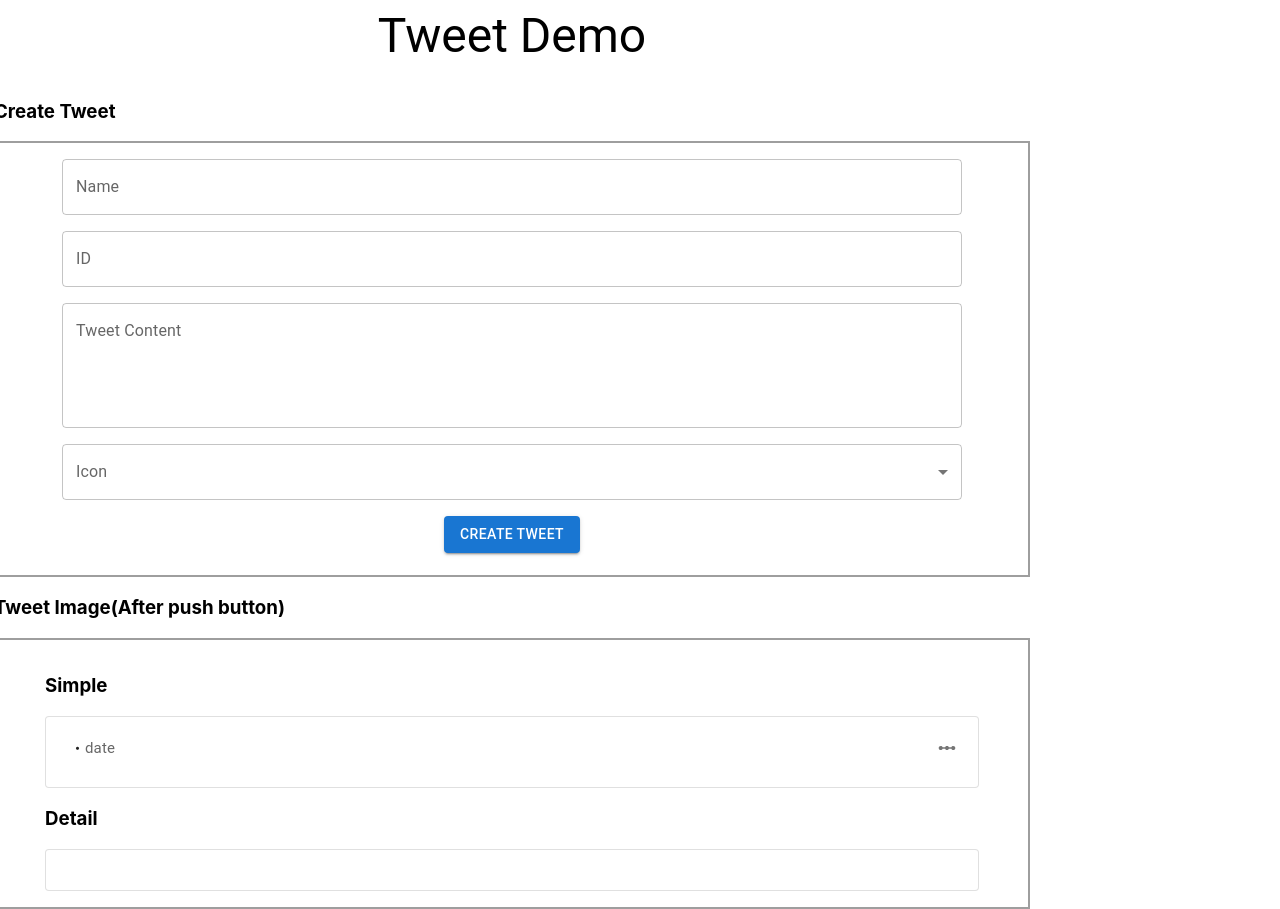
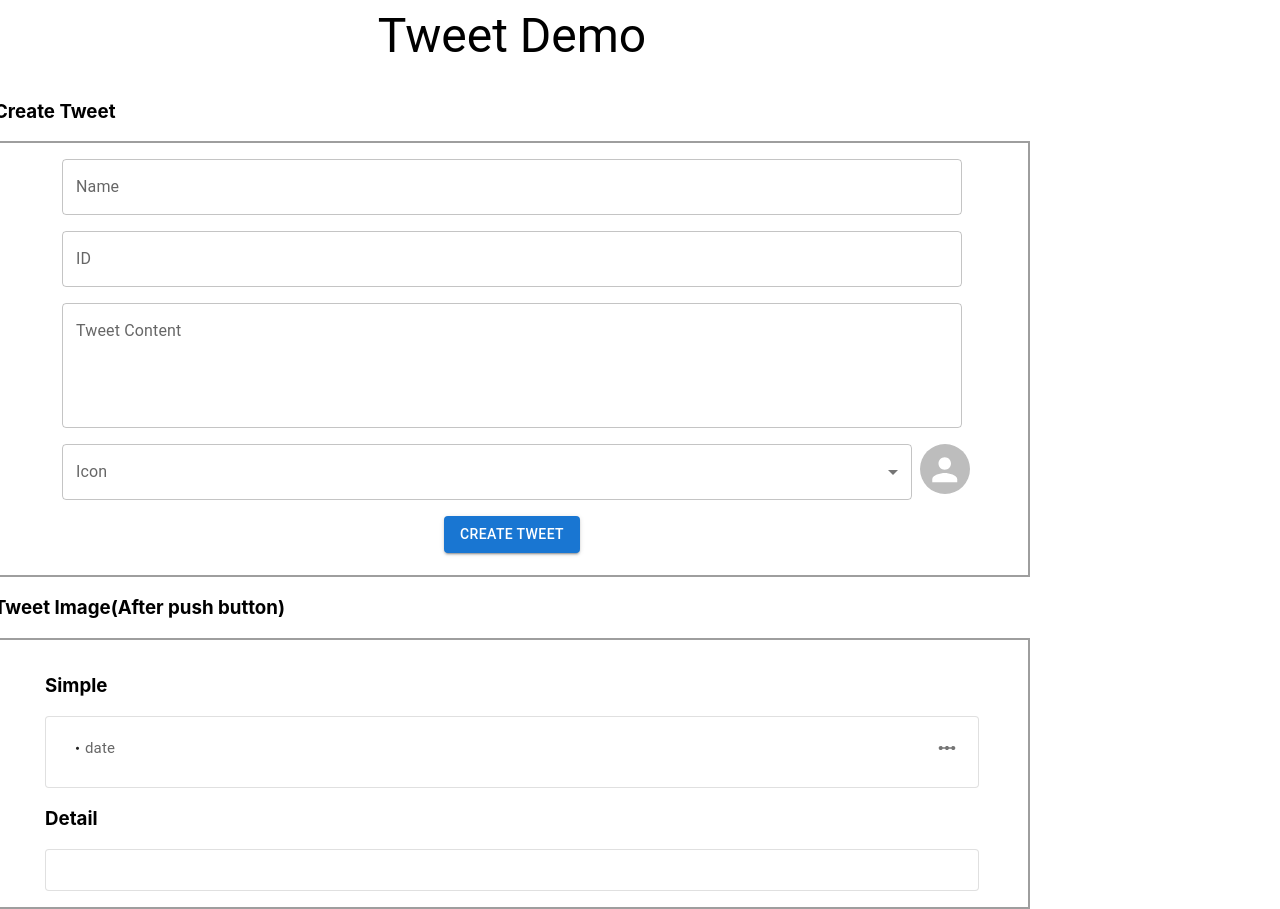
Before and after one commit to m2mt-l/Twitter_Demo, a React (Create React App) app: page / in a window 1280 px wide. Built offline with nearby package versions, Linux system fonts and the light colour scheme.

Commit message:
add icon images

```diff
--- /dev/null
+++ b/src/components/Icon.tsx
@@ -0,0 +1,13 @@
+import React, { FC } from "react";
+import Avatar from "@mui/material/Avatar";
+import { TweetInfo } from "../model/tweetInfo";
+
+const Icon: FC<TweetInfo> = (props) => {
+    return (
+        <div>
+            <Avatar src={props.iconUrl} sx={{ width: 50, height: 50 }} />
+        </div>
+    );
+};
+
+export default Icon;
--- a/src/components/MainPage.tsx
+++ b/src/components/MainPage.tsx
@@ -39,7 +39,11 @@ const MainPage: FC = () => {
                 }}
             >
                 <Header />
-                <TextArea handleTextChange={handleTextChange} handleIconChange={handleIconChange} />
+                <TextArea
+                    handleTextChange={handleTextChange}
+                    handleIconChange={handleIconChange}
+                    props={tweetInfo}
+                />
                 <TweetImage {...tweetInfo} />
             </Box>
         </div>
--- a/src/components/TextArea.tsx
+++ b/src/components/TextArea.tsx
@@ -7,12 +7,16 @@ import MenuItem from "@mui/material/MenuItem";
 import FormControl from "@mui/material/FormControl";
 import Select, { SelectChangeEvent } from "@mui/material/Select";
 import { iconImageUrl } from "../data/iconImageUrl";
+import Icon from "./Icon";
+import { TweetInfo } from "../model/tweetInfo";
 
 const TextArea: FC<{
     handleTextChange: (event: ChangeEvent<HTMLInputElement>) => void;
     handleIconChange: (event: SelectChangeEvent) => void;
-}> = ({ handleTextChange, handleIconChange }) => {
+    props: TweetInfo;
+}> = ({ handleTextChange, handleIconChange, props }) => {
     const defaultString = "";
+    const IconUrl = props;
 
     return (
         <div>
@@ -59,7 +63,13 @@ const TextArea: FC<{
                     onChange={handleTextChange}
                     defaultValue={defaultString}
                 />
-                <FormControl sx={{ mx: 1, width: "90%" }}>
+                <Box
+                    sx={{
+                        display: "flex",
+                        justifyContent: "between",
+                    }}
+                >
+                    <FormControl sx={{ mx: 1, width: "850px" }}>
                         <InputLabel id="demo-simple-select-label">Icon</InputLabel>
                         <Select
                             labelId="demo-simple-select-label"
@@ -74,6 +84,8 @@ const TextArea: FC<{
                             <MenuItem value={iconImageUrl.Original}>Original</MenuItem>
                         </Select>
                     </FormControl>
+                    <Icon {...props} />
+                </Box>
                 <Button variant="contained">Create Tweet</Button>
             </Box>
         </div>
--- a/src/data/iconImageUrl.ts
+++ b/src/data/iconImageUrl.ts
@@ -1,7 +1,10 @@
 import { IconUrl } from "../model/iconUrl";
+import twitterIcon from "../assets/twitter.png";
+import recursionIcon from "../assets/Recursion.jpg";
+import originalIcon from "../assets/original.jpg";
 
 export const iconImageUrl: IconUrl = {
-    Twitter: "twitter.jpg",
-    Recursion: "recursion.jpg",
-    Original: "original.jpg",
+    Twitter: twitterIcon,
+    Recursion: recursionIcon,
+    Original: originalIcon,
 };
```
Also changed, not shown: src/assets/original.jpg (added). Lines whose indentation alone changed are shown as unchanged.
